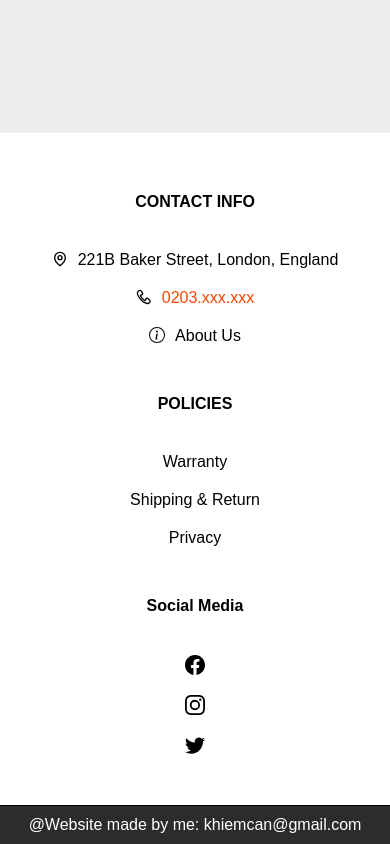
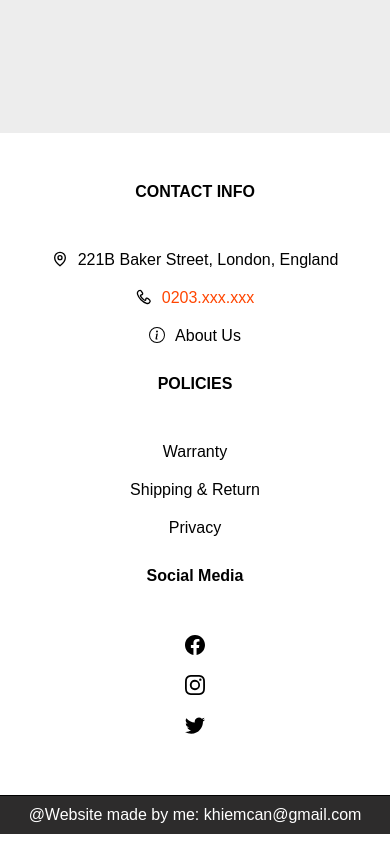
Before and after one commit to khiem4/e-commerce, a React (Create React App) app: page / in a window 390 px wide. Shown: the part 1598-2442 px from the top of the page. Built offline with nearby package versions, Linux system fonts and the light colour scheme; no server answers.

Commit message:
changed breakpoint to 800px

```diff
--- a/src/components/Footer.js
+++ b/src/components/Footer.js
@@ -3,7 +3,7 @@ import { BsInfoCircle, BsFacebook, BsInstagram, BsTwitter } from 'react-icons/bs
 
 const Footer = () => {
   return (
-    <div className='footer_container'>
+    <div>
       <div className="footer_info">
         <div className='footer contact'>
           <h4>CONTACT INFO</h4>
--- a/src/styles/footer.css
+++ b/src/styles/footer.css
@@ -1,10 +1,10 @@
 .footer_info {
   display: grid;
-  grid-template-columns: 1fr 1fr 1fr;
+  grid-template-columns: 2fr 1fr 1fr;
+  gap: 20px;
   place-items: center;
-  max-width: 100%;
   background-color: white;
-  padding: 20px 0;
+  margin: 50px;
 }
 
 .footer_email {
@@ -14,11 +14,10 @@
   padding: 10px;
   background-color: rgb(45, 44, 44);
   color: white;
-  margin-top: 20px;
 }
 
 .footer > h4 {
-  margin: 40px 0 30px;
+  margin-bottom: 40px;
 }
 
 .footer > ul > li {
@@ -28,7 +27,7 @@
   padding: 10px 0;
 }
 
-@media (max-width: 500px) {
+@media (max-width: 800px) {
   .footer_info {
     display: grid;
     grid-template-columns: 1fr;
```
